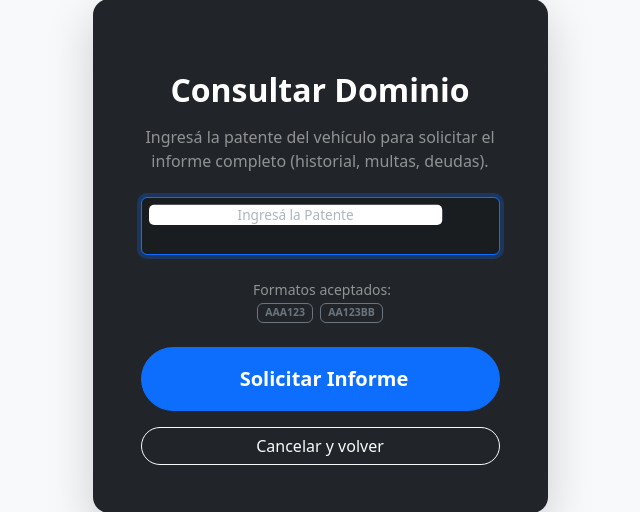
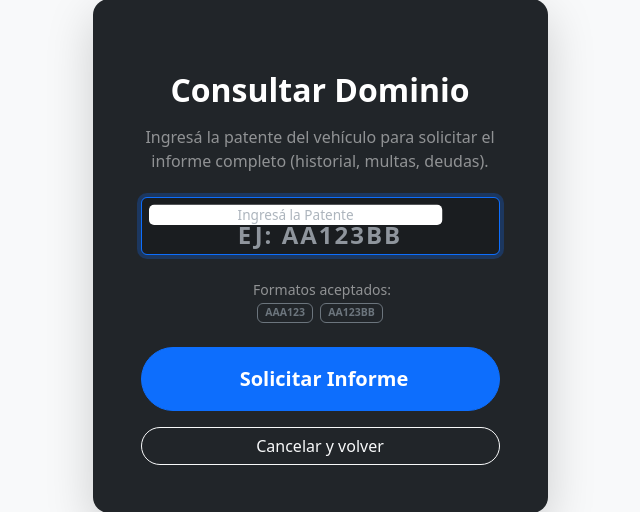
Before and after one commit to GabrielR1988/HabemusData, a Flask app: page /nuevo_pedido in a window 1280 px wide. Shown: the part 151-663 px from the top of the page, without its empty margins (320-960 px from the left). Run offline with Flask 3, Linux system fonts and the light colour scheme; a user stored in the database is signed in.

Commit message:
arreglos varios en logs y css

```diff
--- a/static/style.css
+++ b/static/style.css
@@ -215,3 +215,25 @@
 .letter-spacing-1 {
     letter-spacing: 2px; /* Aumentamos un poquito más para la patente */
 }
+
+/* --- CORRECCIONES GLOBALES Y DE CONTRASTE --- */
+
+/* 1. Fondo general del sitio (Body) */
+/* Esto soluciona que "Mis Pedidos" no se vea. Ahora el fondo será oscuro. */
+body {
+    background-color: #151719; /* Gris muy oscuro (mismo tono base que usamos en el footer) */
+    color: #e0e0e0; /* Texto general en gris claro para lectura fácil */
+}
+
+/* 2. Corrección del Placeholder (Texto de ayuda en inputs oscuros) */
+/* Esto hace que "Buscar patente..." se vea gris claro en vez de negro */
+.form-control-dark::placeholder {
+    color: #adb5bd !important; /* Gris claro visible */
+    opacity: 0.8;
+}
+
+/* Opcional: Para asegurar que el texto que escribís también se vea bien */
+.form-control-dark {
+    color: #fff !important;
+    background-color: #212529; /* Asegura contraste con el fondo del body */
+}
```
Also changed, not shown: 3 other files.
